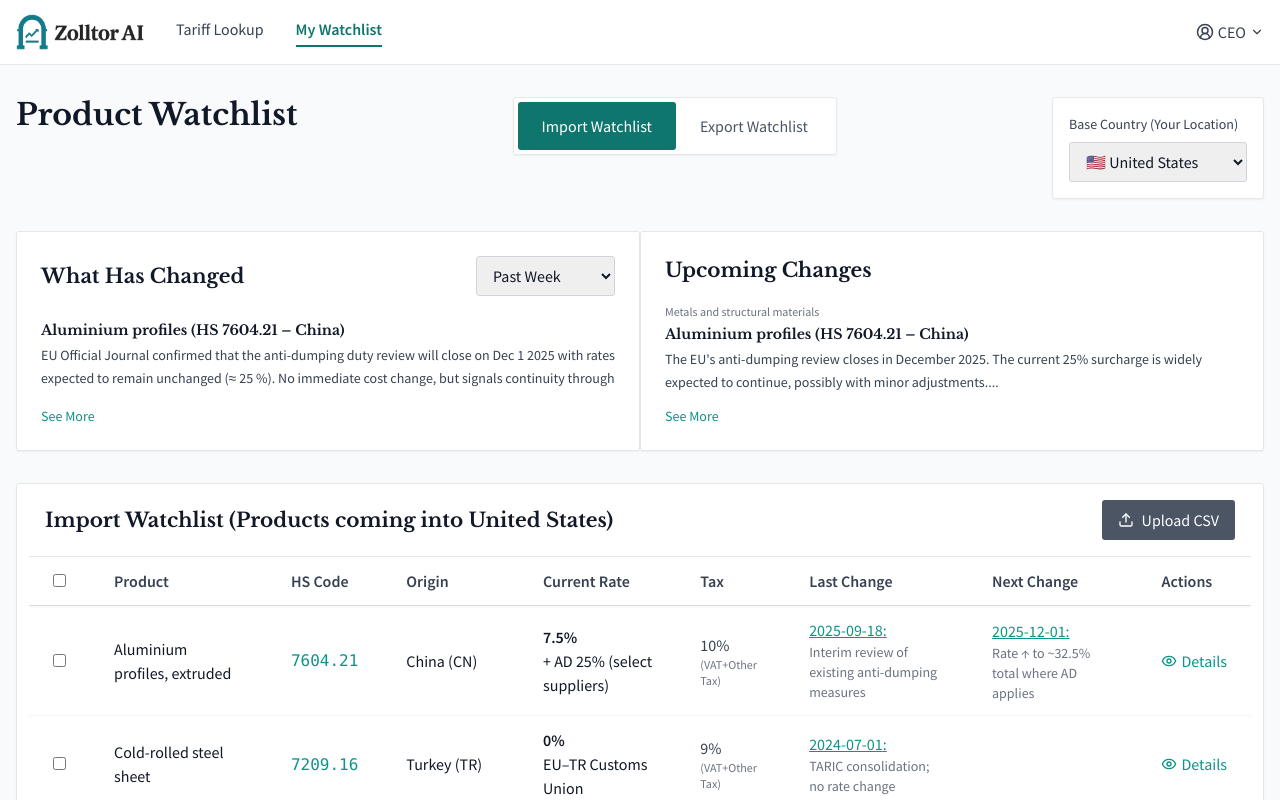
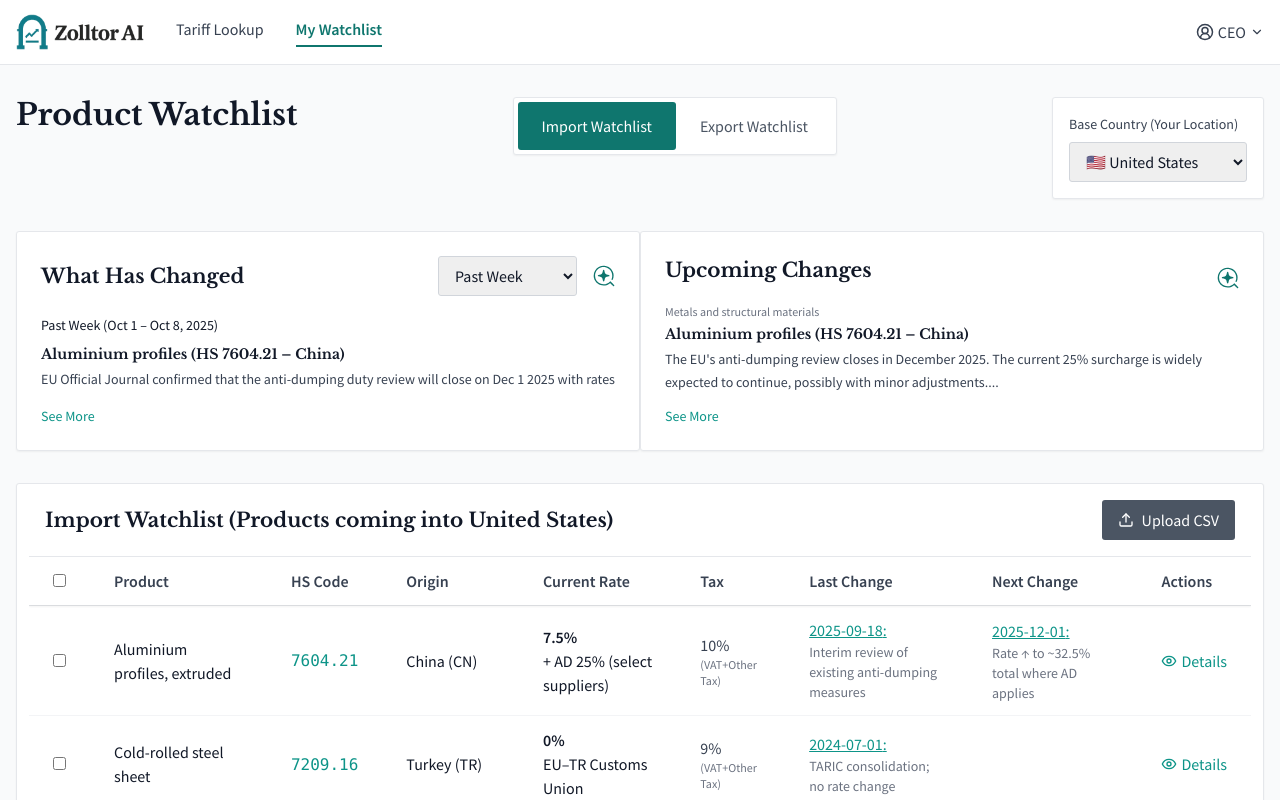
Before and after one commit to RanaKaz2025/zolltor, a React (Vite) app: page /watchlist in a window 1280 px wide. Shown: the top 800 px of the page. Built offline with nearby package versions, Linux system fonts and the light colour scheme; sample sign-in values are in the browser's storage.

Commit message:
feat: Add search icon and tooltip for insights generation in ProductWatchlist

```diff
--- a/src/pages/ProductWatchlist.jsx
+++ b/src/pages/ProductWatchlist.jsx
@@ -436,6 +436,7 @@ const ProductWatchlist = ({ user }) => {
               <h2 className="text-xl font-semibold text-gray-900">
                 What Has Changed
               </h2>
+              <div className="flex items-center space-x-4">
                 <select
                   value={selectedTimePeriod}
                   onChange={(e) => setSelectedTimePeriod(e.target.value)}
@@ -446,6 +447,32 @@ const ProductWatchlist = ({ user }) => {
                   <option value="Past 3 Months">Past 3 Months</option>
                   <option value="Past Year">Past Year</option>
                 </select>
+                <div className="relative group">
+                  <img
+                    src="/search-icon.svg"
+                    alt="Search Icon"
+                    width={22}
+                    height={22}
+                    className="cursor-pointer"
+                  />
+                  <div className="absolute bottom-full right-0 mr-1 mb-2 px-2 py-1 bg-gray-800 text-white text-xs rounded opacity-0 group-hover:opacity-100 transition-opacity duration-200 pointer-events-none whitespace-nowrap z-10">
+                    Generate Insights
+                  </div>
+                </div>
+              </div>
+            </div>
+
+            <div>
+              <span className="inline-flex items-center rounded-full text-sm font-medium">
+                {seeMoreTimePeriod === "Past Week" &&
+                  "Past Week (Oct 1 – Oct 8, 2025)"}
+                {seeMoreTimePeriod === "Past Month" &&
+                  "Past Month (Sept 8 – Oct 8, 2025)"}
+                {seeMoreTimePeriod === "Past 3 Months" &&
+                  "Past 3 Months (July 8 – Oct 8, 2025)"}
+                {seeMoreTimePeriod === "Past Year" &&
+                  "Past Year (Oct 2024 – Oct 2025)"}
+              </span>
             </div>
 
             <div className="flex-1 overflow-hidden">
@@ -475,10 +502,23 @@ const ProductWatchlist = ({ user }) => {
 
           {/* Upcoming Changes Section */}
           <div className="bg-white rounded-3px shadow-sm border border-gray-200 p-6 h-[220px] overflow-hidden flex flex-col">
+            <div className="flex items-center justify-between">
               <h2 className="text-xl font-semibold text-gray-900 mb-4">
                 Upcoming Changes
               </h2>
-
+              <div className="relative group">
+                <img
+                  src="/search-icon.svg"
+                  alt="Search Icon"
+                  width={22}
+                  height={22}
+                  className="cursor-pointer"
+                />
+                <div className="absolute bottom-full right-0 mr-1 mb-2 px-2 py-1 bg-gray-800 text-white text-xs rounded opacity-0 group-hover:opacity-100 transition-opacity duration-200 pointer-events-none whitespace-nowrap z-10">
+                  Generate Insights
+                </div>
+              </div>
+            </div>
             <div className="flex-1 overflow-hidden">
               <div className="space-y-3">
                 {(activeTab === "import"
@@ -1170,7 +1210,7 @@ const ProductWatchlist = ({ user }) => {
             </div>
 
             {/* Selected Time Period Tag */}
-            <div className="px-4 py-2 border-b border-gray-100">
+            <div className="px-4">
               <span className="inline-flex items-center rounded-full text-sm font-medium">
                 {seeMoreTimePeriod === "Past Week" &&
                   "Past Week (Oct 1 – Oct 8, 2025)"}
```
Also changed, not shown: public/search-icon.svg (added). Lines whose indentation alone changed are shown as unchanged.
